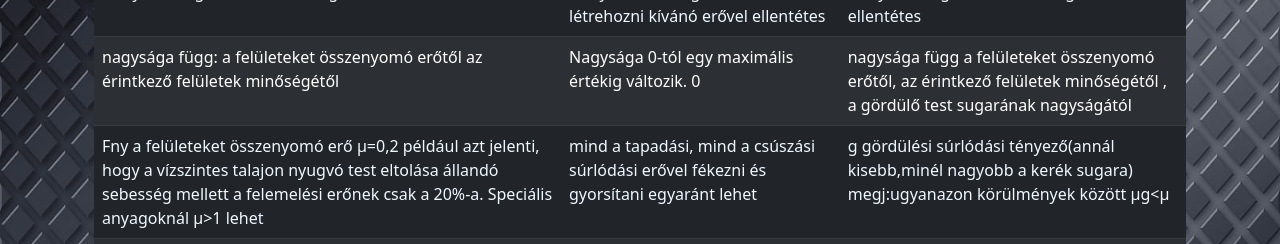
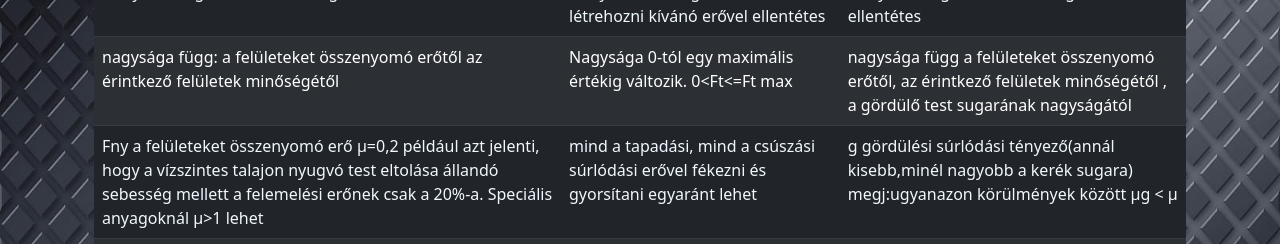
Before and after one commit to Zeteny06/Zeteny06.github.io, a plain HTML site: page fizika.html in a window 1280 px wide. Shown: the part 311-555 px from the top of the page. Drawn offline with nearby package versions, Linux system fonts and the light colour scheme.

Commit message:
pubahuba

```diff
--- a/fizika.html
+++ b/fizika.html
@@ -129,7 +129,7 @@
                 </td>
                 <td>
                   Nagysága 0-tól egy maximális értékig változik.
-                  <span> 0<Ft<=Ft max </span>
+                  <span> 0&lt;Ft&lt;=Ft max </span>
                 </td>
                 <td>
                   nagysága függ a felületeket összenyomó erőtől, az érintkező
@@ -149,7 +149,7 @@
                 </td>
                 <td>
                   g gördülési súrlódási tényező(annál kisebb,minél nagyobb a
-                  kerék sugara) megj:ugyanazon körülmények között μg<μ
+                  kerék sugara) megj:ugyanazon körülmények között μg &lt; μ
                 </td>
               </tr>
               <tr>
```
